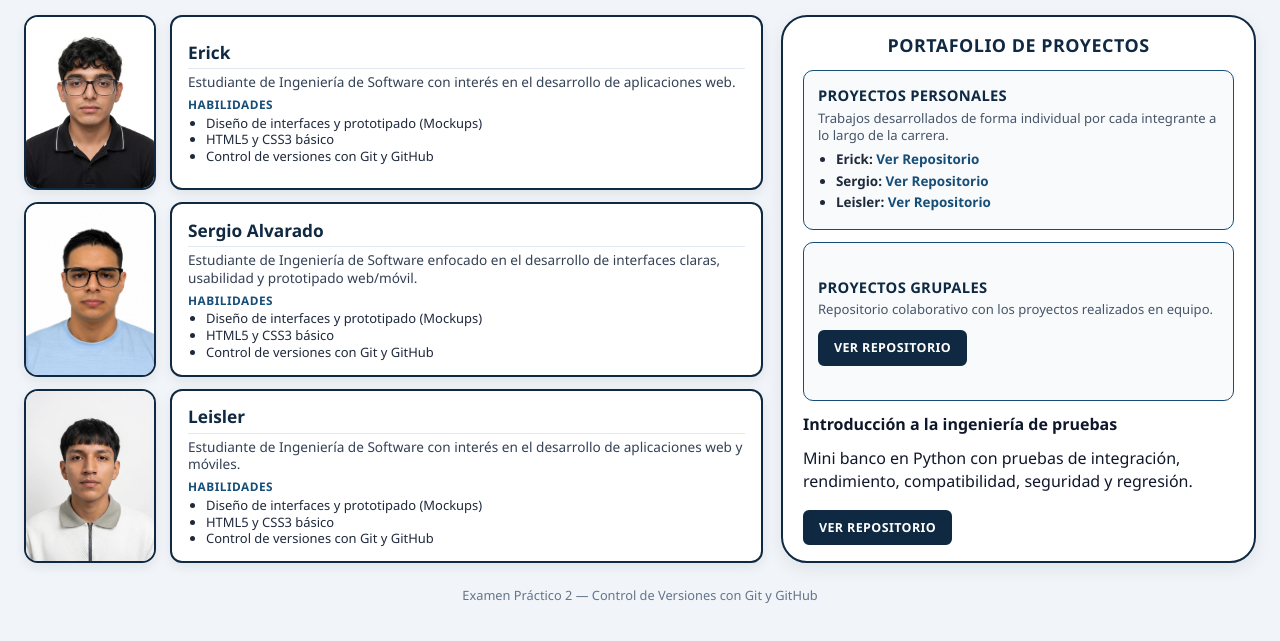
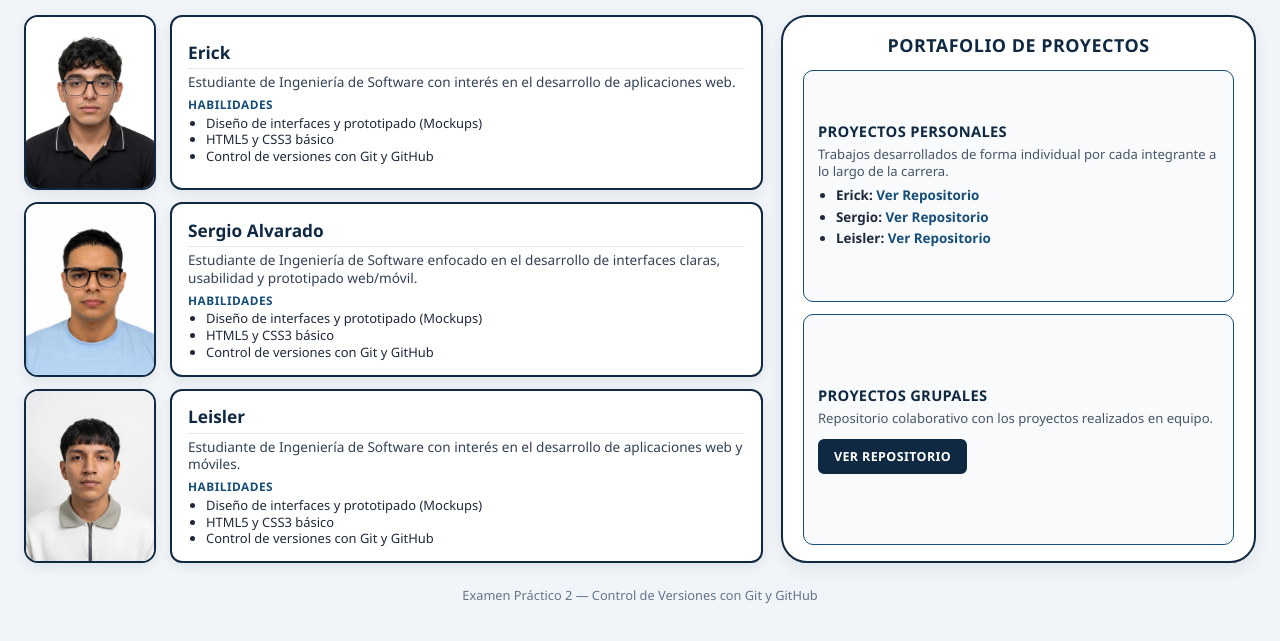
Before and after one commit to ErickPalm4/software-group, a plain HTML site: page index.html in a window 1280 px wide. Shown: the part 73-714 px from the top of the page. Drawn offline with Linux system fonts and the light colour scheme.

Commit message:
Remove project details for mini bank in Python
Removed project introduction and repository link for a mini bank in Python.

```diff
--- a/index.html
+++ b/index.html
@@ -89,9 +89,6 @@
         <p>Repositorio colaborativo con los proyectos realizados en equipo.</p>
         <a href="https://github.com/erickpalmasaltos/software-group" target="_blank" rel="noopener noreferrer" class="btn-repo">VER REPOSITORIO</a>
       </div>
-      <h4>Introducción a la ingeniería de pruebas</h4>
-<p>Mini banco en Python con pruebas de integración, rendimiento, compatibilidad, seguridad y regresión.</p>
-<a href="https://github.com/LeislerTenemaya/Tarea-grupal.git" target="_blank" rel="noopener noreferrer" class="btn-repo">VER REPOSITORIO</a>
     </aside>
   </main>
 
```
